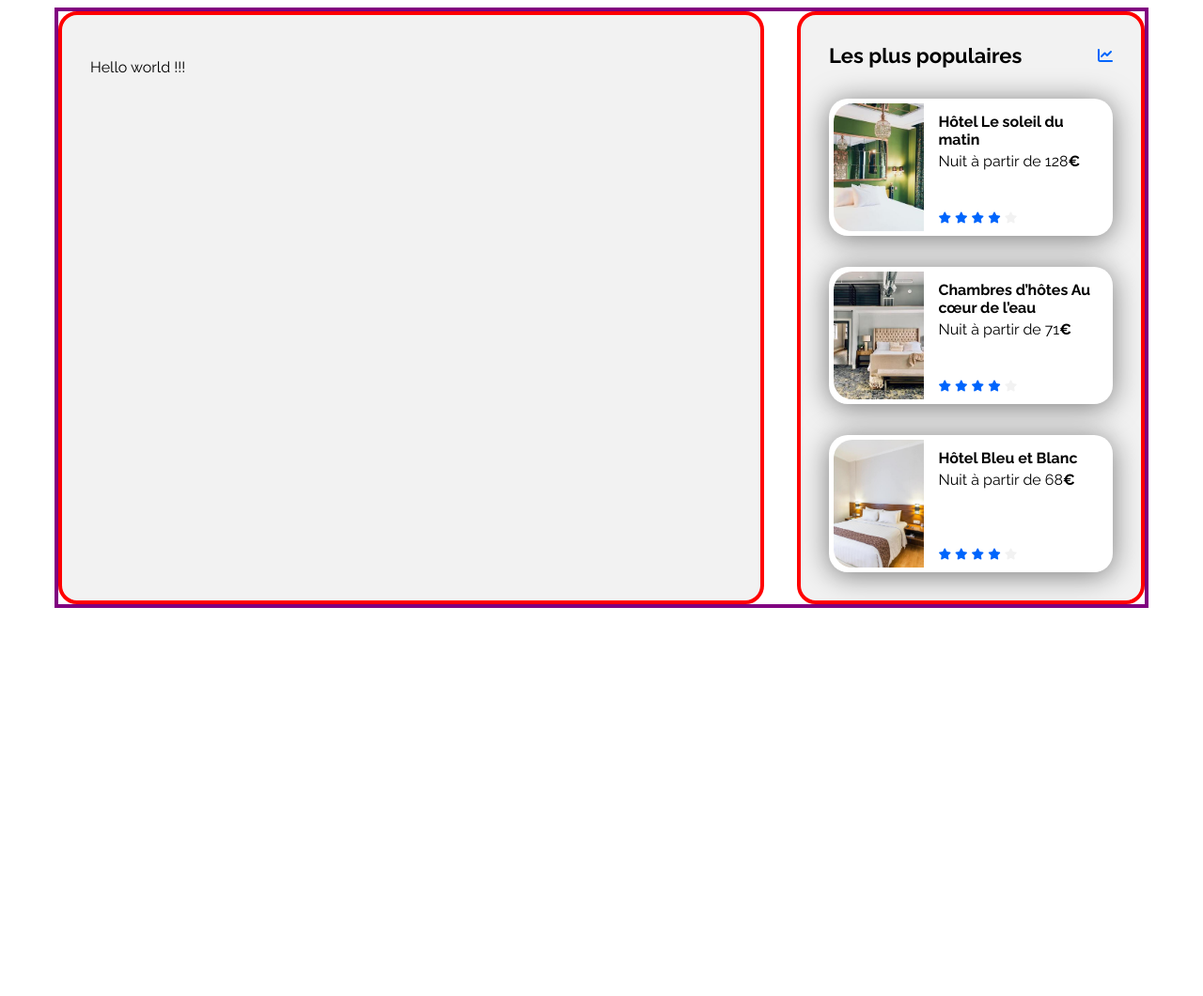
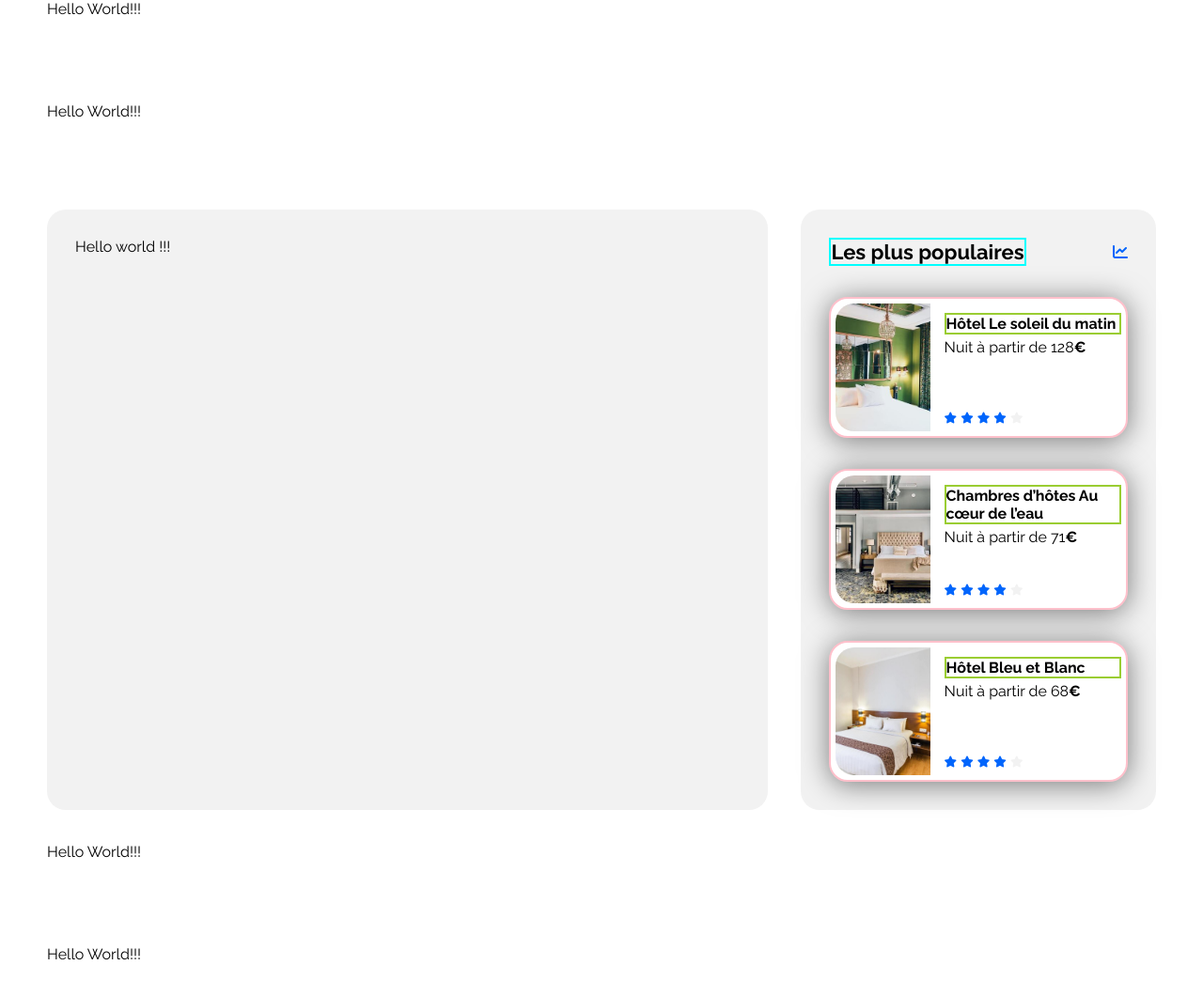
Before and after one commit to ThibautCadiou/Projet02-Booki, a plain HTML site: page index.html in a window 1280 px wide. Shown: the whole page at 94% size. Before the commit the page ends 800 px from the top, so only its background shows below. Drawn offline with Linux system fonts and the light colour scheme.

Commit message:
padding et margin des sections principales réalisés. Plus relecture du code de base pour ne pas faire de bêtises...

```diff
--- a/css/style.css
+++ b/css/style.css
@@ -1,6 +1,7 @@
 /****** General ***********/
 * {
     font-family: "Raleway", sans-serif;
+    margin: 0; /* Pour éviter la marge au dessus */
 }
 
 :root {
@@ -16,12 +17,29 @@
 body {
     display: flex;
     justify-content: center;
+    /* border: solid 5px goldenrod; */
 }
 
+main {
+    display: flex;
+    flex-direction: column;
+    gap: 35px;
+}
+
+/*
+main > div {
+    Sélecteur avancé trop stylé ;-)
+    border: #0065fc solid 2px;
+}*/
+
 .main-container {
+    display: flex; /* obliger pour utiliser gap*/
+    flex-direction: column;
     width: 100%;
+    min-width: 320px;
     max-width: 1440px;
     padding: 0 50px;
+    gap: 30px; /* Pour l'écartement entre header, main, footer*/
     box-sizing: border-box;
 }
 
@@ -33,6 +51,7 @@ a {
 .section-title {
     margin: 0;
     font-size: 22px;
+    border: cyan solid 2px;
 }
 
 .card {
@@ -40,6 +59,7 @@ a {
     border-radius: 20px;
     padding: 5px;
     filter: drop-shadow(0px 3px 15px rgba(0, 0, 0, 0.5));
+    border: pink solid 2px;
 }
 
 .card img {
@@ -48,6 +68,7 @@ a {
 
 .card-title {
     font-size: 16px;
+    border: yellowgreen solid 2px;
 }
 
 .euro {
@@ -58,11 +79,28 @@ a {
     color: var(--main-bg-color);
 }
 
+/****** Header ***********/
+header {
+    width: 100%;
+    height: 79px;
+    box-sizing: border-box;
+    /* border: solid 3px blue; */
+}
+
+/****** Recherche et Filtre ***********/
+.search-and-filter {
+    width: 100%;
+    height: 79px;
+    box-sizing: border-box;
+    /* border: solid 3px green; */
+}
+
 /****** Hebergements And Populaires ***********/
 .hebergements-and-populaires {
     display: flex;
     justify-content: space-between;
-    border: solid 4px purple;
+    /* margin: 50px 0; */
+    /* border: solid 4px purple; */
 }
 
 .hebergements-and-populaires section {
@@ -70,7 +108,7 @@ a {
     border-radius: 20px;
     padding: 30px;
     box-sizing: border-box;
-    border: solid 4px red;
+    /* border: solid 4px red; */
 }
 
 /****** Hebergements ***********/
@@ -123,8 +161,21 @@ a {
     margin-bottom: 5px;
 }
 
-/* Le code ci-dessous correspond à la version responsive uniquement */
+/****** Activités ***********/
+.activities {
+    width: 100%;
+    height: 79px;
+    box-sizing: border-box;
+    /* border: solid 3px pink; */
+}
 
+/****** Footer ***********/
+footer {
+    width: 100%;
+    height: 79px;
+    box-sizing: border-box;
+    /* border: solid 3px cyan; */
+}
 /****** Media queries ***********/
 /* Medium devices (tablets, less/equal than 1024px) */
 @media (max-width: 1024px) {
--- a/index.html
+++ b/index.html
@@ -13,8 +13,13 @@
 
     <body>
         <div class="main-container">
-            <header></header>
+            <header>
+                <p>Hello World!!!</p>
+            </header>
             <main>
+                <div class="search-and-filter">
+                    <p>Hello World!!!</p>
+                </div>
                 <div class="hebergements-and-populaires">
                     <section class="hebergements">
                         <p>Hello world !!!</p>
@@ -58,6 +63,7 @@
                                             <i class="fa-xs fa-solid fa-star" aria-hidden="true"></i>
                                             <i class="fa-xs fa-solid fa-star" aria-hidden="true"></i>
                                             <i class="fa-xs fa-solid fa-star neutral-star" aria-hidden="true"></i>
+
                                             <span class="sr-only">Note de 4 sur 5</span>
                                         </div>
                                     </div>
@@ -85,8 +91,13 @@
                         </div>
                     </section>
                 </div>
+                <div class="activities">
+                    <p>Hello World!!!</p>
+                </div>
             </main>
-            <footer></footer>
+            <footer>
+                <p>Hello World!!!</p>
+            </footer>
         </div>
     </body>
 </html>
```
